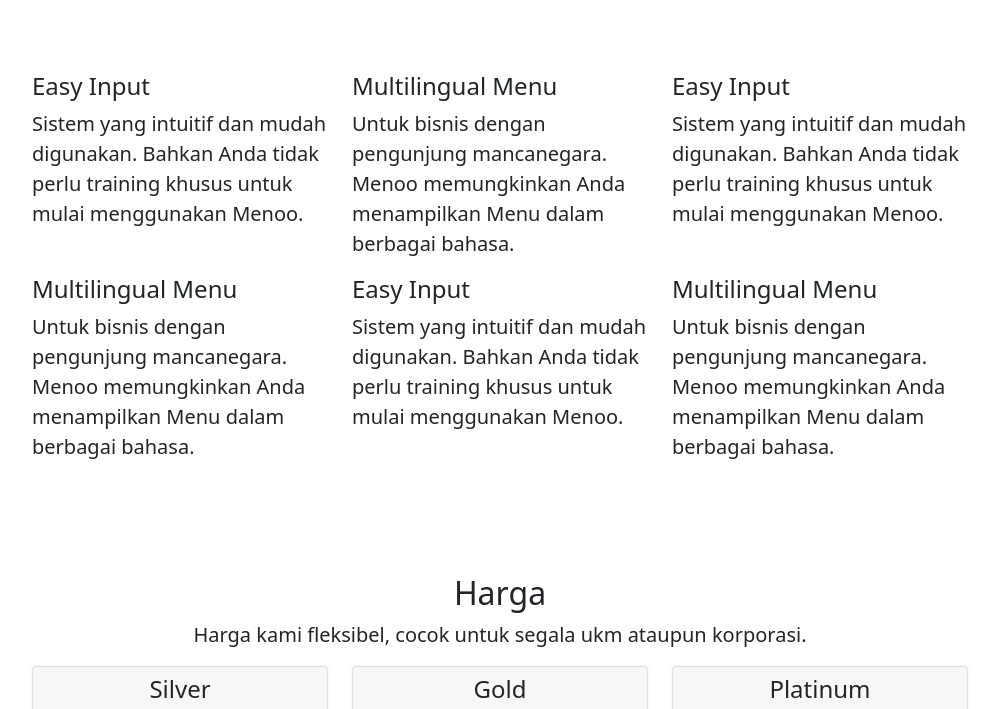
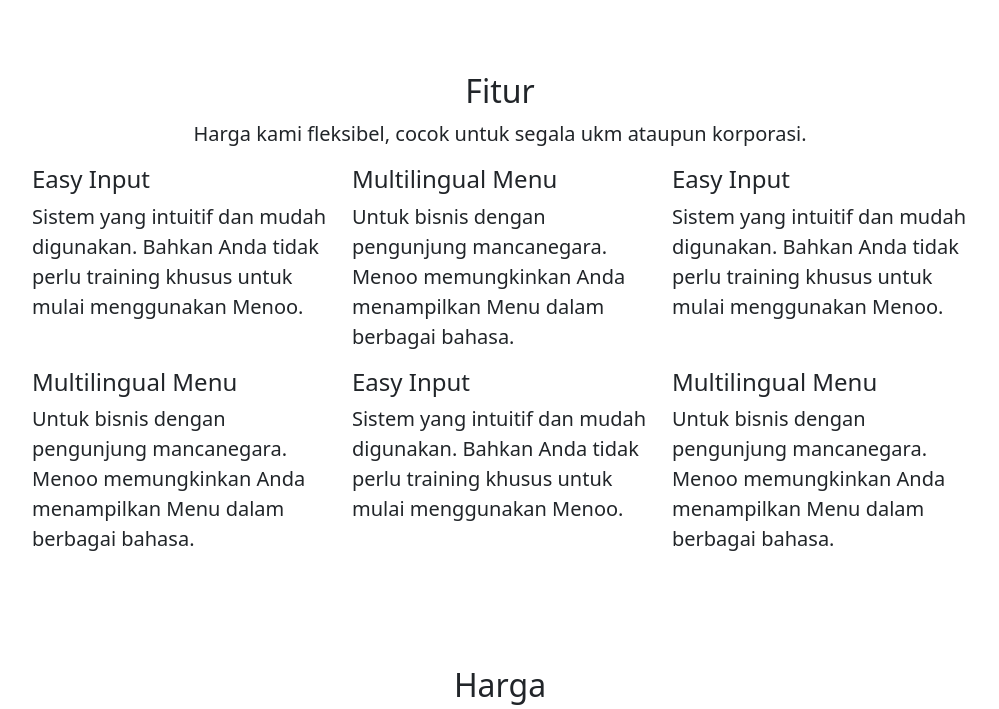
Before and after one commit to kemtol/menuresto, a Jekyll site: the page built from index.html, in a window 1280 px wide and 900 px high, scrolled down 1027 px, cut to the strip 191-900 px from the top of the window. Shown: the whole strip, without its empty margins (140-1139 px from the left). Built offline with Jekyll 4.4.1, drawn with Linux system fonts in a browser that asks for light colours; nearby versions of some CDN libraries.

Commit message:
add header

```diff
--- a/_layouts/default.html
+++ b/_layouts/default.html
@@ -55,7 +55,7 @@
 
   <nav class="navbar navbar-expand-md bg-color-blue">
     <div class="container">
-      <a class="navbar-brand text-color-white" href="{{ site.baseurl }}/">{{ site.name }}</a>
+      <a class="navbar-brand text-color-white" href="{{ site.baseurl }}/"><strong>{{ site.name }}</strong></a>
       <button class="navbar-toggler" type="button" data-bs-toggle="collapse" data-bs-target="#navbarsExampleDefault" aria-controls="navbarsExampleDefault" aria-expanded="false" aria-label="Toggle navigation">
         <span class="navbar-toggler-icon"></span>
       </button>
@@ -70,7 +70,7 @@
           </li>
         </ul>
         <form class="d-flex">
-          <button class="btn btn-outline-success text-color-white" type="submit">Mulai sekarang</button>
+          <button class="btn btn-outline-light" type="submit">Mulai sekarang</button>
         </form>
       </div>
     </div>
@@ -84,8 +84,8 @@
           <p class="lead text-color-white">Maksimalkan potensi bisnis, hemat biaya dan tingkatkan pengalaman pelanggan bisnis Anda sekarang juga!
   Ayo segera beralih ke Digital Menu!</p>
           <p>
-            <a href="#" class="btn btn-primary my-2">Daftar Menoo Sekarang</a>
-            <a href="#" class="btn btn-secondary my-2">Lihat Demo</a>
+            <a href="#" class="btn btn-light my-2">Daftar Menoo Sekarang</a>
+            <a href="#" class="btn btn-outline-light my-2">Lihat Demo</a>
           </p>
         </div>
         <div class="col-12 col-lg-5">
@@ -127,6 +127,12 @@
 
   <section class="py-5">
     <div class="container">
+      <div class="row mx-auto text-center">
+        <div class="col">
+          <h2>Fitur</h2>
+          <p class="lead">Harga kami fleksibel, cocok untuk segala ukm ataupun korporasi.</p>
+        </div>
+      </div>
       <div class="row">
         <div class="col-6 col-md-4">
           <h4>Easy Input</h4>
```
